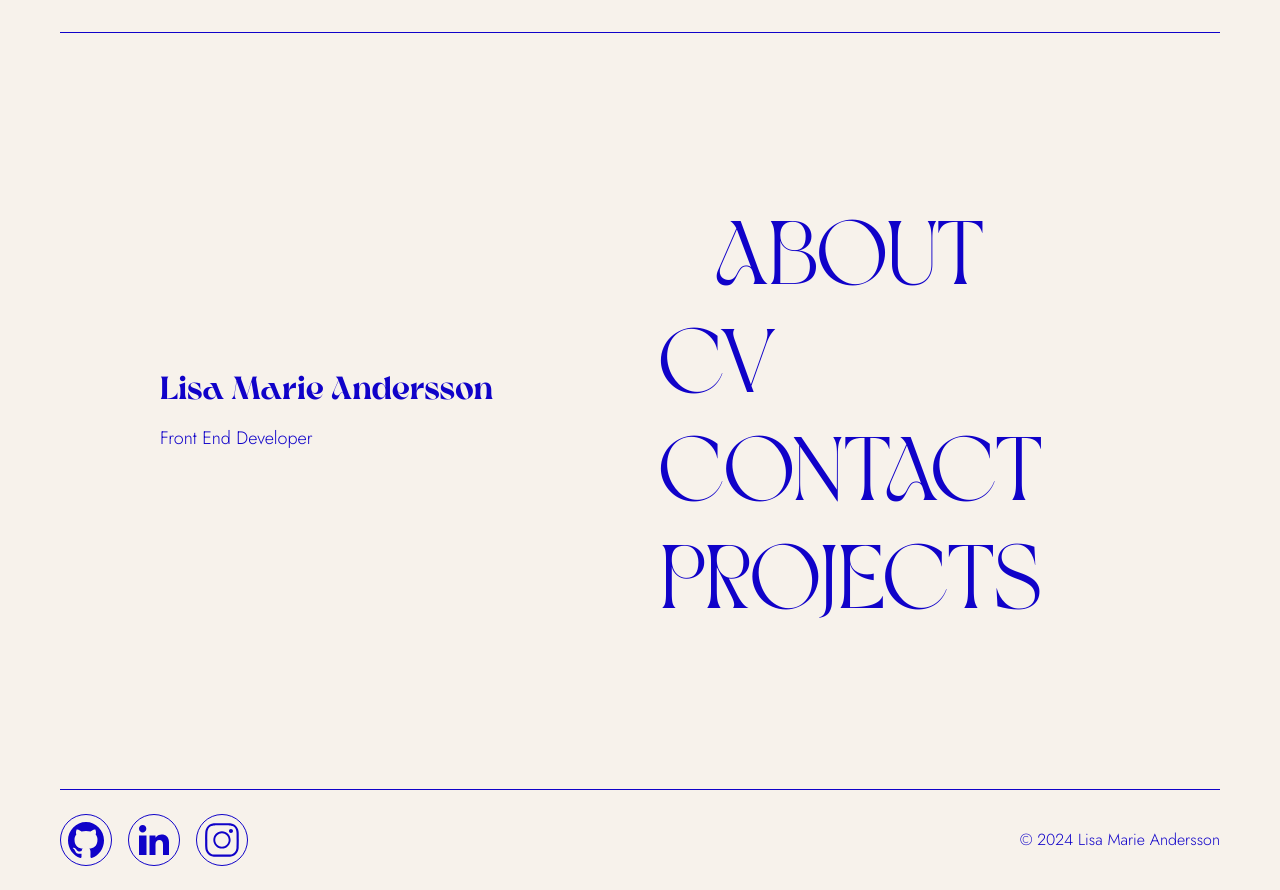
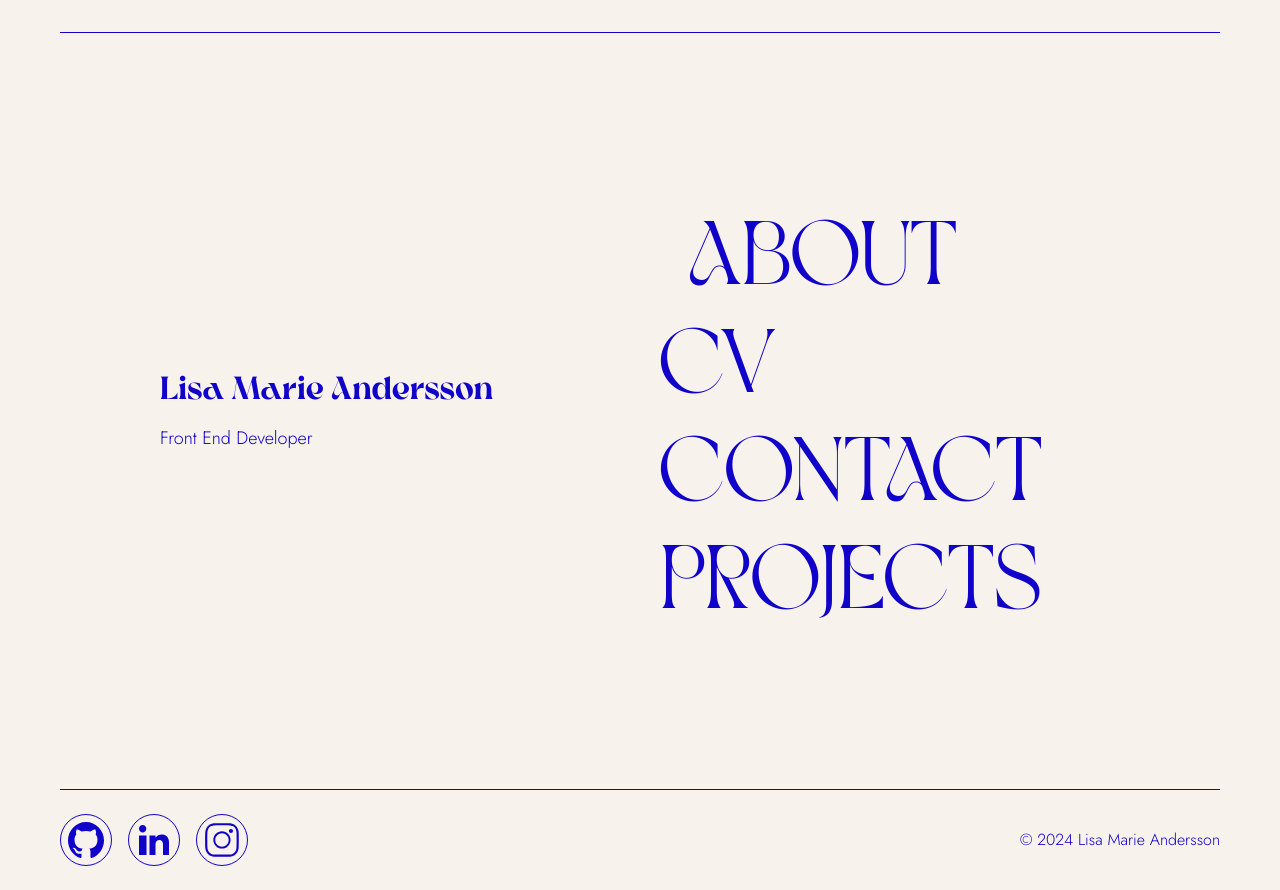
Before and after one commit to lisamarieandersson/showcase-pro, a React (Vite) app: page / in a window 1280 px wide. In both pictures the pointer is over the link "ABOUT". Built offline with nearby package versions, Linux system fonts and the light colour scheme.

Commit message:
edit transform on mixin

```diff
--- a/src/styles/mixins/text-styles.scss
+++ b/src/styles/mixins/text-styles.scss
@@ -148,6 +148,6 @@
 @mixin hover-effect {
   transition: transform 0.3s ease-in-out;
   &:hover {
-    transform: translateX(1ch);
+    transform: translateX(0.5ch);
   }
 }
```
